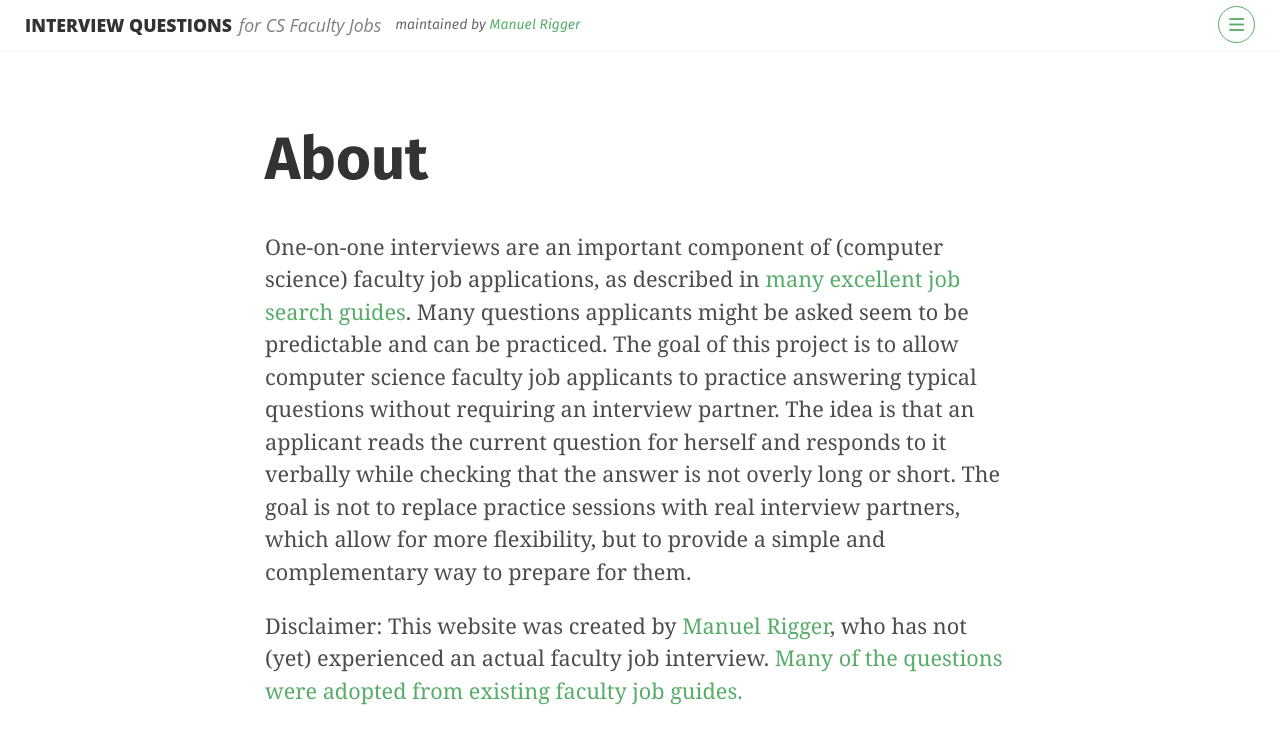
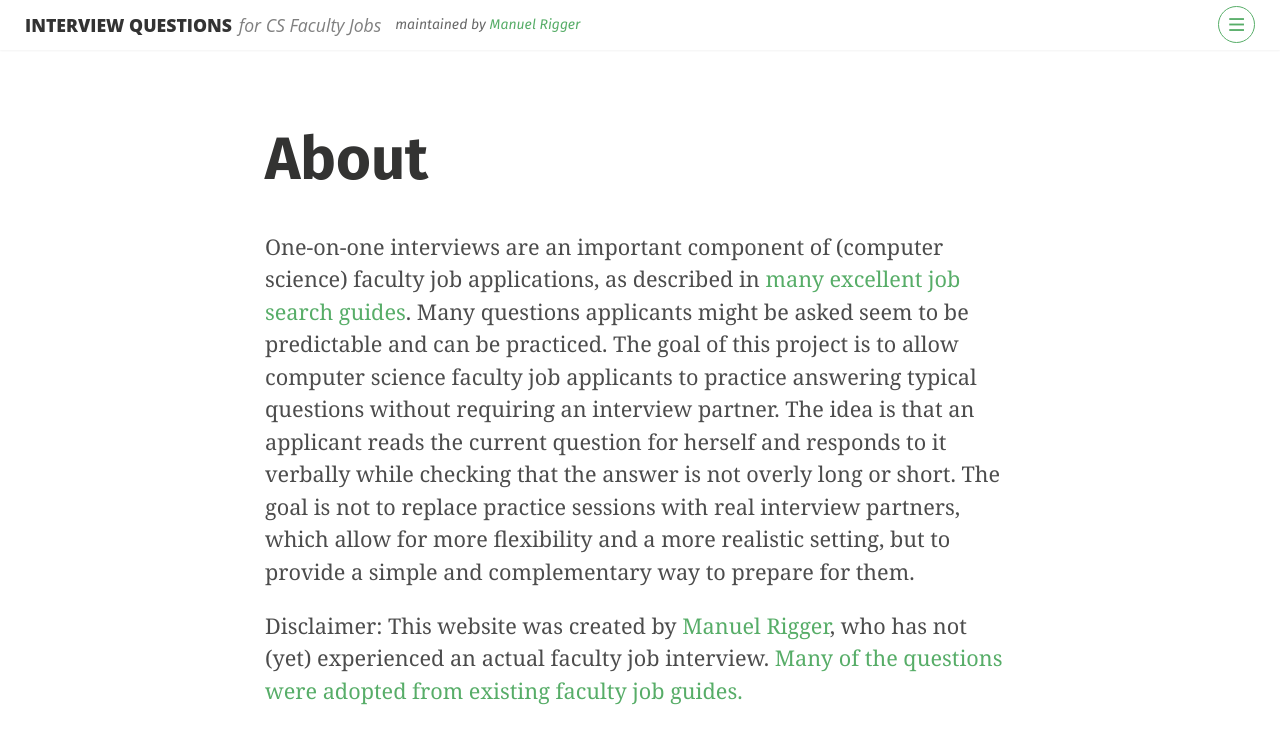
Before and after one commit to csfaculty/csfaculty.github.io, a Jekyll site: the page built from about.md, in a window 1280 px wide. Shown: the top 744 px of the page. Built offline with Jekyll 4.4.1, drawn with Linux system fonts in a browser that asks for light colours; some web fonts are replaced.

Commit message:
Expand the about text

```diff
--- a/about.md
+++ b/about.md
@@ -3,6 +3,6 @@ title: "About"
 layout: page
 ---
 
-One-on-one interviews are an important component of (computer science) faculty job applications, as described in [many excellent job search guides](https://csguides.github.io/grad-job-guide/interviewing/#interview-questions). Many questions applicants might be asked seem to be predictable and can be practiced. The goal of this project is to allow computer science faculty job applicants to practice answering typical questions without requiring an interview partner. The idea is that an applicant reads the current question for herself and responds to it verbally while checking that the answer is not overly long or short. The goal is not to replace practice sessions with real interview partners, which allow for more flexibility, but to provide a simple and complementary way to prepare for them.
+One-on-one interviews are an important component of (computer science) faculty job applications, as described in [many excellent job search guides](https://csguides.github.io/grad-job-guide/interviewing/#interview-questions). Many questions applicants might be asked seem to be predictable and can be practiced. The goal of this project is to allow computer science faculty job applicants to practice answering typical questions without requiring an interview partner. The idea is that an applicant reads the current question for herself and responds to it verbally while checking that the answer is not overly long or short. The goal is not to replace practice sessions with real interview partners, which allow for more flexibility and a more realistic setting, but to provide a simple and complementary way to prepare for them.
 
 Disclaimer: This website was created by [Manuel Rigger](https://www.manuelrigger.at/), who has not (yet) experienced an actual faculty job interview. [Many of the questions were adopted from existing faculty job guides.](2020/12/18/ack.html)
```
